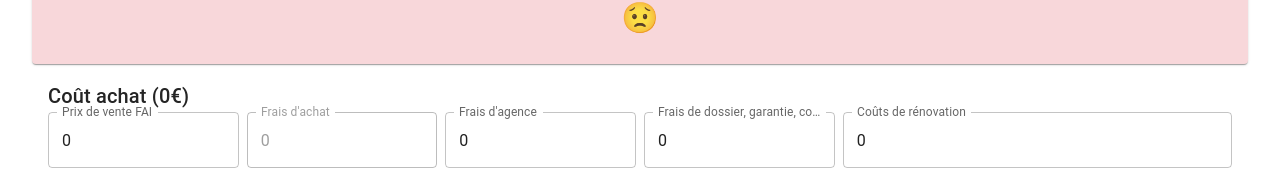
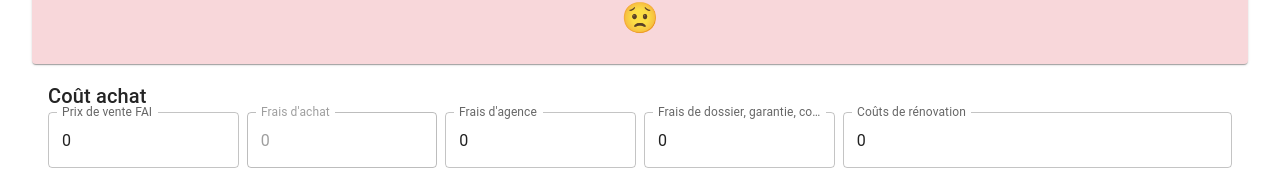
Before and after one commit to MathieuDreano/chiron, a React (Vite) app in the folder ui/: page /simulator in a window 1280 px wide. Shown: the part 636-806 px from the top of the page. Built offline with nearby package versions, Linux system fonts and the light colour scheme.

Commit message:
unused variables
Signed-off-by: mathieu <mathieu.dreano@gmail.com>

```diff
--- a/ui/src/components/immo/simulateur/ImmoForm.tsx
+++ b/ui/src/components/immo/simulateur/ImmoForm.tsx
@@ -10,15 +10,11 @@ type ImmoFormProps = {
 const ImmoForm = ({ form, onChange }: ImmoFormProps) => {
 
   const fraisAchat = (form.prixVente - form.fraisAgence)*0.08
-  const totalAchat = form.prixVente + fraisAchat + form.fraisDivers + form.fraisRenovation;
-  const apport = fraisAchat + form.fraisAgence + form.fraisDivers;
-  const pourcentApport = apport * 100 /totalAchat;
-  const montantCredit = totalAchat-apport;
 
   return (
     <div className="immo-form" style={{ display: "flex", flexDirection: "column"}}>
         <div>
-            <Typography variant="h6">Coût achat ({totalAchat}€)</Typography>
+            <Typography variant="h6">Coût achat</Typography>
             <Grid container spacing={1}>
                 <Grid size={{ xs: 6, md: 2 }}>
                     <TextField name="prixVente" label="Prix de vente FAI" type="number" value={form.prixVente} fullWidth onChange={onChange}/>
```
